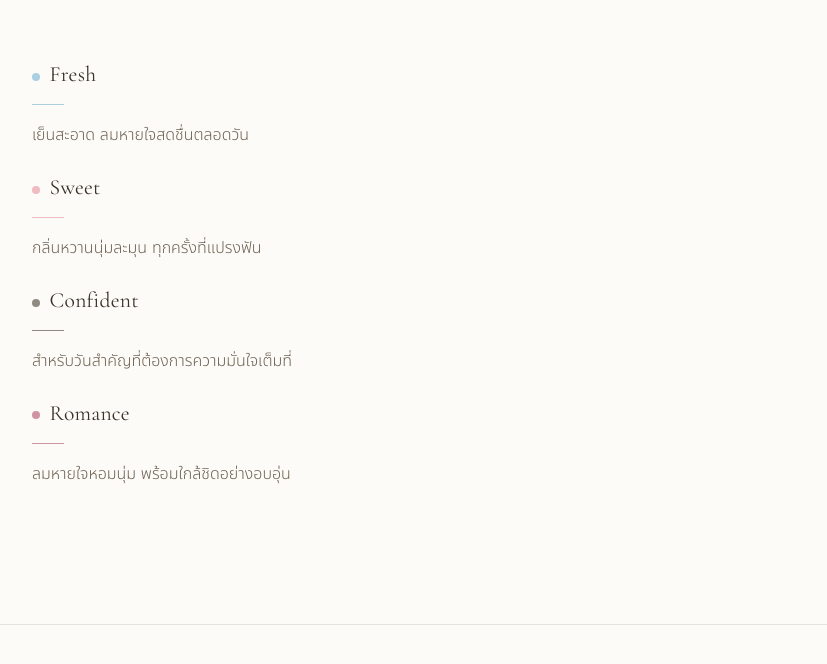
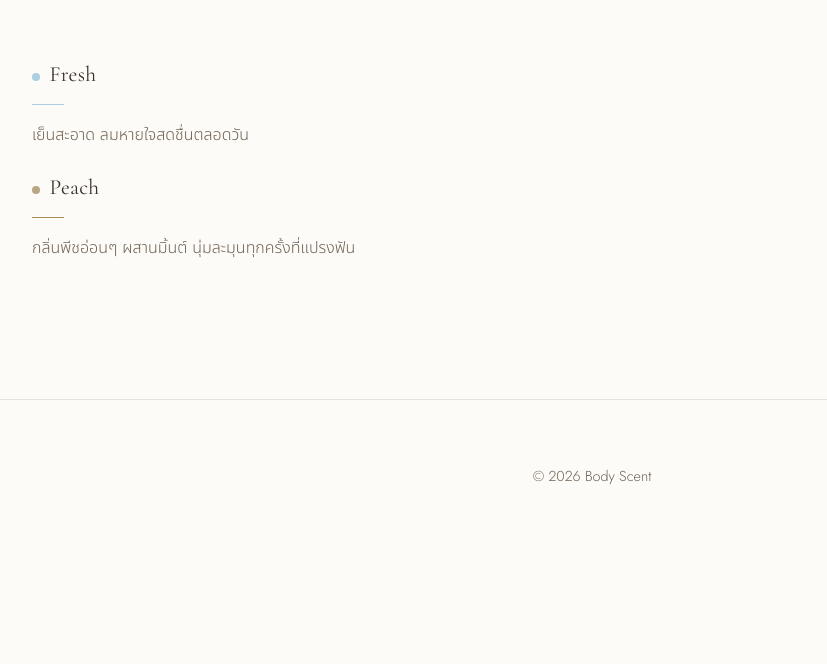
Before and after one commit to kp-014/tooth01, a plain HTML site: page index.html in a window 1280 px wide. Shown: the part 602-1266 px from the top of the page, without its empty margins (48-875 px from the left). After the commit the page ends 1180 px from the top, so only its background shows below. Drawn offline with nearby package versions, Linux system fonts and the light colour scheme.

Commit message:
Update index.html

```diff
--- a/index.html
+++ b/index.html
@@ -47,22 +47,10 @@
             <p>เย็นสะอาด ลมหายใจสดชื่นตลอดวัน</p>
           </a>
 
-          <a class="mood-card" data-mood="sweet" href="product.html?mood=sweet">
-            <h3><span class="mood-dot"></span>Sweet</h3>
+          <a class="mood-card" data-mood="peach" href="product.html?mood=peach">
+            <h3><span class="mood-dot"></span>Peach</h3>
             <span class="card-rule"></span>
-            <p>กลิ่นหวานนุ่มละมุน ทุกครั้งที่แปรงฟัน</p>
-          </a>
-
-          <a class="mood-card" data-mood="confident" href="product.html?mood=confident">
-            <h3><span class="mood-dot"></span>Confident</h3>
-            <span class="card-rule"></span>
-            <p>สำหรับวันสำคัญที่ต้องการความมั่นใจเต็มที่</p>
-          </a>
-
-          <a class="mood-card" data-mood="romance" href="product.html?mood=romance">
-            <h3><span class="mood-dot"></span>Romance</h3>
-            <span class="card-rule"></span>
-            <p>ลมหายใจหอมนุ่ม พร้อมใกล้ชิดอย่างอบอุ่น</p>
+            <p>กลิ่นพีชอ่อนๆ ผสานมิ้นต์ นุ่มละมุนทุกครั้งที่แปรงฟัน</p>
           </a>
         </div>
       </div>
```
